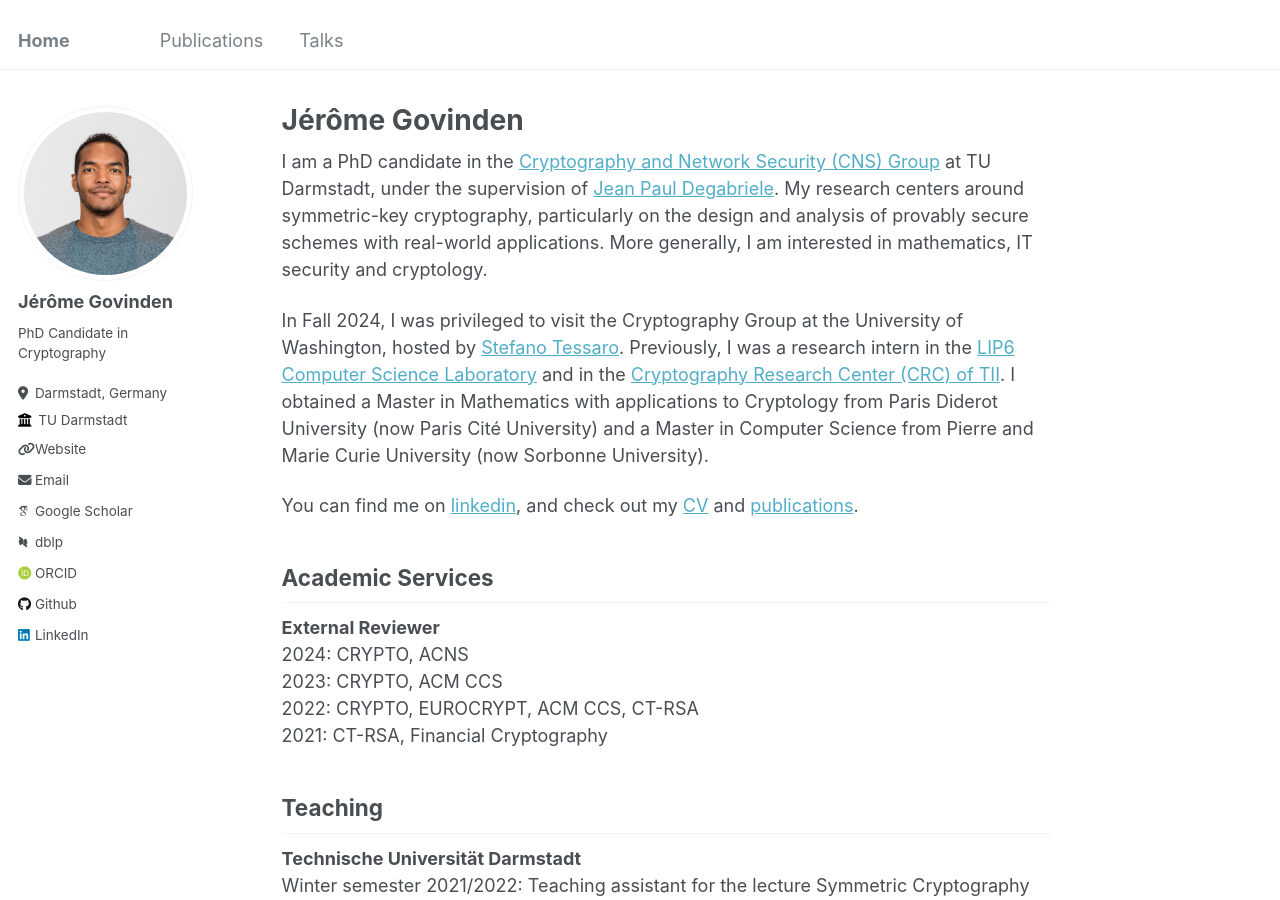
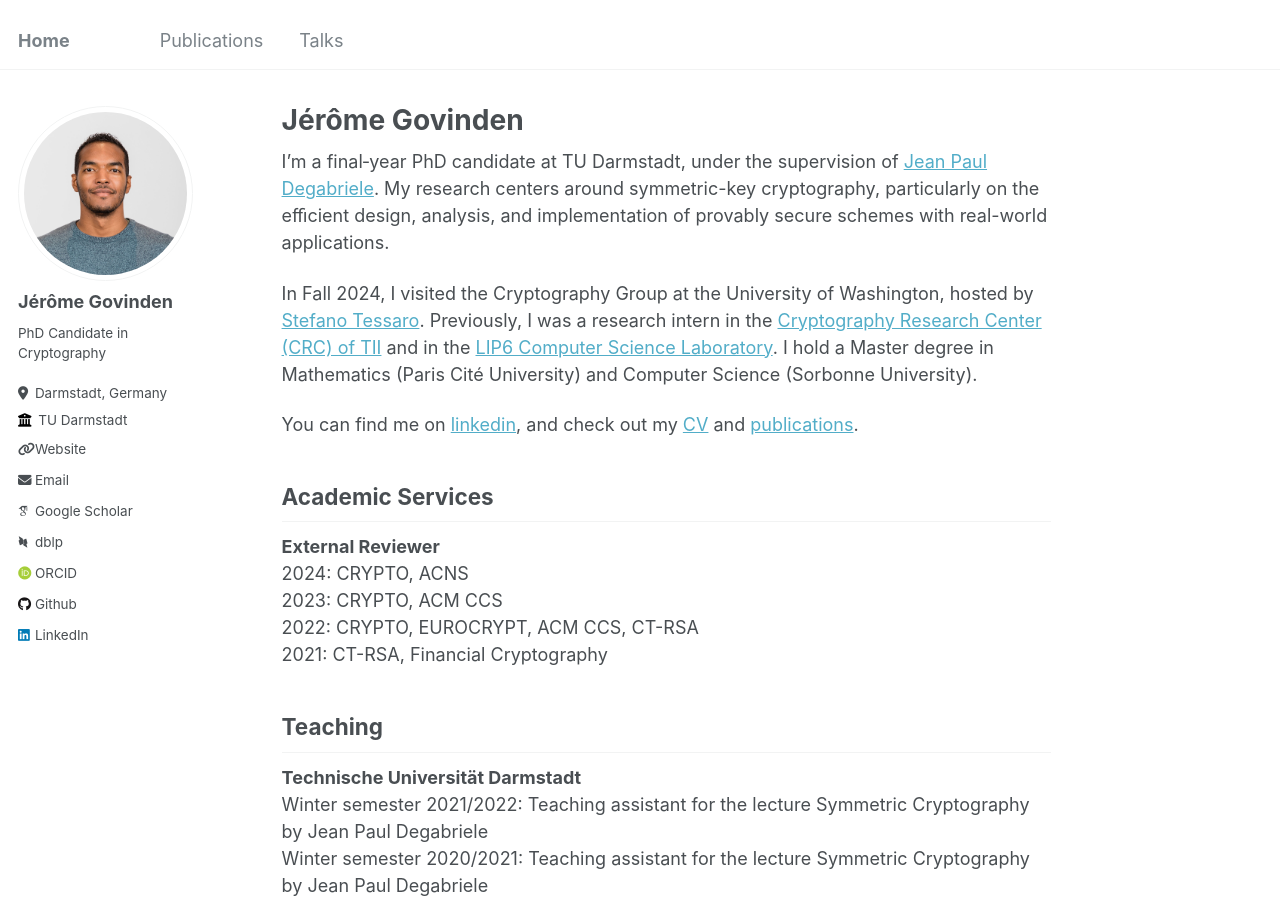
Before and after one commit to GovindenJerome/govindenjerome.github.io, a Jekyll site: the page built from _pages/about.md, in a window 1280 px wide and 900 px high. Built offline with Jekyll 4.4.1, drawn with Linux system fonts in a browser that asks for light colours; some web fonts are replaced.

Commit message:
update about

```diff
--- a/_pages/about.md
+++ b/_pages/about.md
@@ -7,9 +7,9 @@ redirect_from:
   - /about.html
 ---
 
-I am a PhD candidate in the [Cryptography and Network Security (CNS) Group](https://www.informatik.tu-darmstadt.de/cns/main/index.en.jsp) at TU Darmstadt, under the supervision of [Jean Paul Degabriele](https://degabriele.info). My research centers around symmetric-key cryptography, particularly on the design and analysis of provably secure schemes with real-world applications. More generally, I am interested in mathematics, IT security and cryptology.
+I’m a final‑year PhD candidate at TU Darmstadt, under the supervision of [Jean Paul Degabriele](https://degabriele.info). My research centers around symmetric-key cryptography, particularly on the eﬃcient design, analysis, and implementation of provably secure schemes with real-world applications.
 
-In Fall 2024, I was privileged to visit the Cryptography Group at the University of Washington, hosted by [Stefano Tessaro](https://homes.cs.washington.edu/~tessaro/). Previously, I was a research intern in the [LIP6 Computer Science Laboratory](https://www.lip6.fr) and in the [Cryptography Research Center (CRC) of TII](https://www.tii.ae/cryptography). I obtained a Master in Mathematics with applications to Cryptology from Paris Diderot University (now Paris Cité University) and a Master in Computer Science from Pierre and Marie Curie University (now Sorbonne University).
+In Fall 2024, I visited the Cryptography Group at the University of Washington, hosted by [Stefano Tessaro](https://homes.cs.washington.edu/~tessaro/). Previously, I was a research intern in the [Cryptography Research Center (CRC) of TII](https://www.tii.ae/cryptography) and in the [LIP6 Computer Science Laboratory](https://www.lip6.fr). I hold a Master degree in Mathematics (Paris Cité University) and Computer Science (Sorbonne University).
 
 You can find me on [linkedin](https://www.linkedin.com/in/jeromegovinden), and check out my [CV](/files/2025-02_Govinden_Jerome_CV.pdf) and [publications](/publications).
 
```
